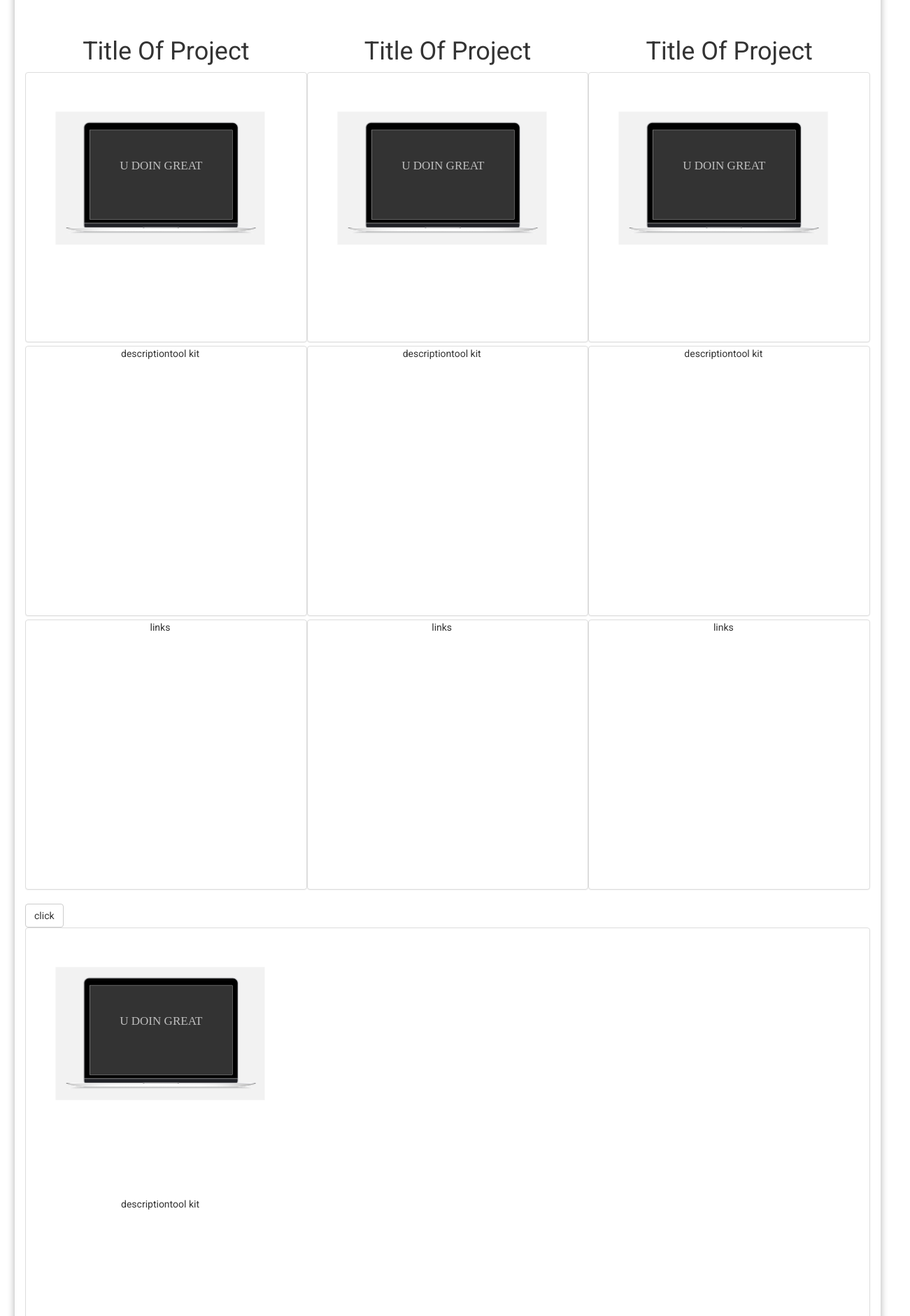
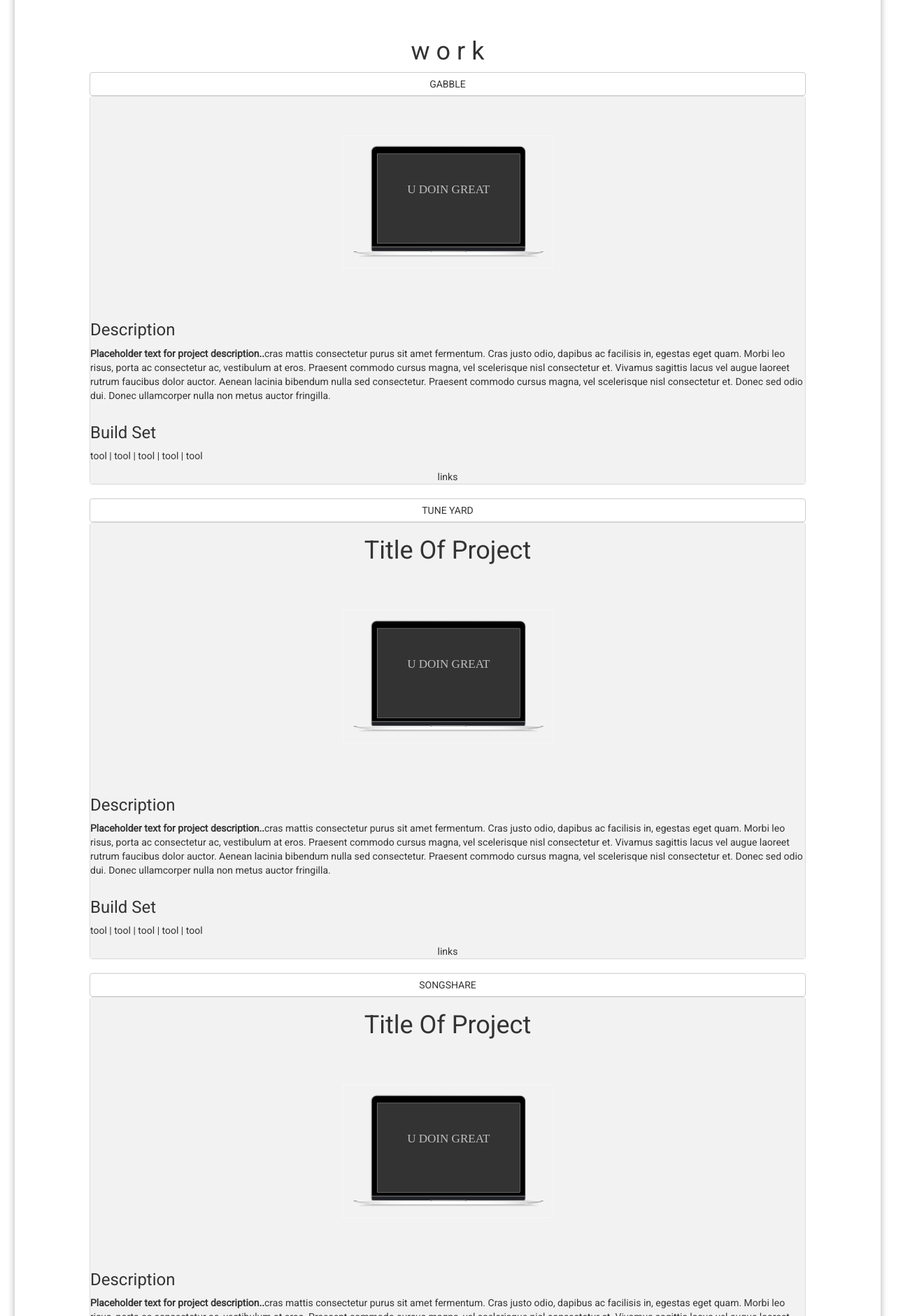
Before and after one commit to zoe-c/zcportfolio, a React (Create React App) app: page / in a window 1280 px wide. Shown: the part 120-2000 px from the top of the page at 70% size, 1301 px wide, since content can reach past the window. Built offline with nearby package versions, Linux system fonts and the light colour scheme; a web font is replaced by a local one.

Commit message:
restructure

```diff
--- a/src/components/MainBody.js
+++ b/src/components/MainBody.js
@@ -5,7 +5,7 @@ import '../styles/MainBody.css';
 // import components
 import Intro from './Intro.js'
 import Projects from './Projects.js'
-import ProjectsB from './ProjectsB.js'
+
 
 
 export default class MainBody extends Component {
@@ -13,9 +13,8 @@ export default class MainBody extends Component {
     return (
         <div className="main-body">
           <Intro />
-          <div className="projects-container">
+          <div className="work">
             <Projects />
-            <ProjectsB />
           </div>
         </div>
     )
--- a/src/components/Project1.js
+++ b/src/components/Project1.js
@@ -1,49 +1,46 @@
-
 import React, { Component } from 'react';
 
 // bootstrap
-import { PanelGroup } from 'react-bootstrap';
+import { Button } from 'react-bootstrap';
 import { Panel } from 'react-bootstrap';
 
 // styles
 import '../styles/Projects.css';
 
+
 export default class Project1 extends Component {
-  constructor (props) {
-    super (props);
-      this.state = {
-        activeKey: '1',
-      }
-      this.handleSelect = this.handleSelect.bind(this);
-
-  }
-
-  handleSelect(activeKey) {
-    this.setState({ activeKey });
+  constructor(...args) {
+    super(...args);
+    this.state = {
+      open: false
+    };
   }
 
   render() {
     return (
-      <PanelGroup id= "proj1" activeKey={this.state.activeKey} onSelect={this.handleSelect} accordion>
-        <h1 className="title">Title Of Project</h1>
-        <Panel header="see" eventKey="1" className="see">
-            <div className="panel-content">
-              <div className="proj-visual"></div>
+      <div className="project-containers">
+        <Button onClick={ ()=> this.setState({ open: !this.state.open })} block className="proj-buttons">
+          GABBLE
+        </Button>
+        <Panel collapsible expanded={this.state.open} id="proj1" className="project-panels">
+          <div className="panel-content">
+            <div className="proj-visual"></div>
+            <div className="proj-blurb">
+              <h3>Description</h3>
+              <p><b>Placeholder text for project description..</b>cras mattis consectetur purus sit amet fermentum. Cras justo odio, dapibus ac facilisis in, egestas eget quam. Morbi leo risus, porta ac consectetur ac, vestibulum at eros.
+
+              Praesent commodo cursus magna, vel scelerisque nisl consectetur et. Vivamus sagittis lacus vel augue laoreet rutrum faucibus dolor auctor.
+
+              Aenean lacinia bibendum nulla sed consectetur. Praesent commodo cursus magna, vel scelerisque nisl consectetur et. Donec sed odio dui. Donec ullamcorper nulla non metus auctor fringilla.</p>
             </div>
-        </Panel>
-        <Panel header="read" eventKey="2" className="read">
-            <div className="panel-content">
-              <div className="proj-blurb">description</div>
-              <div className="build-set">tool kit</div>
+            <div className="build-set">
+              <h3>Build Set</h3>
+              <p>tool | tool | tool | tool | tool</p>
             </div>
-        </Panel>
-        <Panel header="link" eventKey="3" className="link">
-          <div className="panel-content">
             <div>links</div>
           </div>
         </Panel>
-      </PanelGroup>
-
+      </div>
     );
   }
 }
--- a/src/components/Project2.js
+++ b/src/components/Project2.js
@@ -1,49 +1,47 @@
-
 import React, { Component } from 'react';
 
 // bootstrap
-import { PanelGroup } from 'react-bootstrap';
+import { Button } from 'react-bootstrap';
 import { Panel } from 'react-bootstrap';
 
 // styles
 import '../styles/Projects.css';
 
+
 export default class Project2 extends Component {
-  constructor (props) {
-    super (props);
-      this.state = {
-        activeKey: '1',
-      }
-      this.handleSelect = this.handleSelect.bind(this);
-
-  }
-
-  handleSelect(activeKey) {
-    this.setState({ activeKey });
+  constructor(...args) {
+    super(...args);
+    this.state = {
+      open: false
+    };
   }
 
   render() {
     return (
-      <PanelGroup id= "proj2" activeKey={this.state.activeKey} onSelect={this.handleSelect} accordion>
-        <h1 className="title">Title Of Project</h1>
-        <Panel header="see" eventKey="1" className="see">
+      <div className="project-containers">
+        <Button onClick={ ()=> this.setState({ open: !this.state.open })} block className="proj-buttons">
+          TUNE YARD
+        </Button>
+        <Panel collapsible expanded={this.state.open} id="proj2" className="project-panels">
           <div className="panel-content">
+            <h1 className="title">Title Of Project</h1>
             <div className="proj-visual"></div>
-          </div>
-        </Panel>
-        <Panel header="read" eventKey="2" className="read">
-          <div className="panel-content">
-            <div className="proj-blurb">description</div>
-            <div className="build-set">tool kit</div>
-          </div>
-        </Panel>
-        <Panel header="link" eventKey="3" className="link">
-          <div className="panel-content">
+            <div className="proj-blurb">
+              <h3>Description</h3>
+              <p><b>Placeholder text for project description..</b>cras mattis consectetur purus sit amet fermentum. Cras justo odio, dapibus ac facilisis in, egestas eget quam. Morbi leo risus, porta ac consectetur ac, vestibulum at eros.
+
+              Praesent commodo cursus magna, vel scelerisque nisl consectetur et. Vivamus sagittis lacus vel augue laoreet rutrum faucibus dolor auctor.
+
+              Aenean lacinia bibendum nulla sed consectetur. Praesent commodo cursus magna, vel scelerisque nisl consectetur et. Donec sed odio dui. Donec ullamcorper nulla non metus auctor fringilla.</p>
+            </div>
+            <div className="build-set">
+              <h3>Build Set</h3>
+              <p>tool | tool | tool | tool | tool</p>
+            </div>
             <div>links</div>
           </div>
         </Panel>
-      </PanelGroup>
-
+      </div>
     );
   }
 }
--- a/src/components/Project3.js
+++ b/src/components/Project3.js
@@ -1,48 +1,47 @@
-
 import React, { Component } from 'react';
 
 // bootstrap
-import { PanelGroup } from 'react-bootstrap';
+import { Button } from 'react-bootstrap';
 import { Panel } from 'react-bootstrap';
 
 // styles
 import '../styles/Projects.css';
 
+
 export default class Project3 extends Component {
-  constructor (props) {
-    super (props);
-      this.state = {
-        activeKey: '1',
-      }
-      this.handleSelect = this.handleSelect.bind(this);
-
-  }
-
-  handleSelect(activeKey) {
-    this.setState({ activeKey });
+  constructor(...args) {
+    super(...args);
+    this.state = {
+      open: false
+    };
   }
 
   render() {
     return (
-      <PanelGroup id= "proj3" activeKey={this.state.activeKey} onSelect={this.handleSelect} accordion>
-        <h1 className="title">Title Of Project</h1>
-        <Panel header="see" eventKey="1" className="see">
+      <div className="project-containers">
+        <Button onClick={ ()=> this.setState({ open: !this.state.open })} block className="proj-buttons">
+          SONGSHARE
+        </Button>
+        <Panel collapsible expanded={this.state.open} id="proj3" className="project-panels">
           <div className="panel-content">
+            <h1 className="title">Title Of Project</h1>
             <div className="proj-visual"></div>
-          </div>
-        </Panel>
-        <Panel header="read" eventKey="2" className="read">
-          <div className="panel-content">
-              <div className="proj-blurb">description</div>
-              <div className="build-set">tool kit</div>
-          </div>
-        </Panel>
-        <Panel header="link" eventKey="3" className="link">
-          <div className="panel-content">
+            <div className="proj-blurb">
+              <h3>Description</h3>
+              <p><b>Placeholder text for project description..</b>cras mattis consectetur purus sit amet fermentum. Cras justo odio, dapibus ac facilisis in, egestas eget quam. Morbi leo risus, porta ac consectetur ac, vestibulum at eros.
+
+              Praesent commodo cursus magna, vel scelerisque nisl consectetur et. Vivamus sagittis lacus vel augue laoreet rutrum faucibus dolor auctor.
+
+              Aenean lacinia bibendum nulla sed consectetur. Praesent commodo cursus magna, vel scelerisque nisl consectetur et. Donec sed odio dui. Donec ullamcorper nulla non metus auctor fringilla.</p>
+            </div>
+            <div className="build-set">
+              <h3>Build Set</h3>
+              <p>tool | tool | tool | tool | tool</p>
+            </div>
             <div>links</div>
           </div>
         </Panel>
-      </PanelGroup>
+      </div>
     );
   }
 }
--- a/src/components/Project4.js
+++ /dev/null
@@ -1,40 +0,0 @@
-import React, { Component } from 'react';
-
-// bootstrap
-import { Panel } from 'react-bootstrap';
-import { Button } from 'react-bootstrap';
-
-// styles
-import '../styles/Projects.css';
-
-
-export default class Project4 extends Component {
-  constructor(...args) {
-    super(...args);
-    this.state = {
-      open: true
-    };
-  }
-
-  render() {
-    return (
-      <div>
-        <Button onClick={ ()=> this.setState({ open: !this.state.open })} className="app-icon">
-          click
-        </Button>
-        <Panel collapsible expanded={this.state.open} id="proj4">
-        <div className="panel-content">
-          <div className="proj-visual"></div>
-        </div>
-        <div className="panel-content">
-          <div className="proj-blurb">description</div>
-          <div className="build-set">tool kit</div>
-        </div>
-        <div className="panel-content">
-          <div>links</div>
-        </div>
-        </Panel>
-      </div>
-    );
-  }
-}
--- a/src/components/Project5.js
+++ /dev/null
@@ -1,40 +0,0 @@
-import React, { Component } from 'react';
-
-// bootstrap
-import { Panel } from 'react-bootstrap';
-import { Button } from 'react-bootstrap';
-
-// styles
-import '../styles/Projects.css';
-
-
-export default class Project5 extends Component {
-  constructor(...args) {
-    super(...args);
-    this.state = {
-      open: true
-    };
-  }
-
-  render() {
-    return (
-      <div>
-        <Button onClick={ ()=> this.setState({ open: !this.state.open })} className="app-icon">
-          click
-        </Button>
-        <Panel collapsible expanded={this.state.open} id="proj5">
-        <div className="panel-content">
-          <div className="proj-visual"></div>
-        </div>
-        <div className="panel-content">
-          <div className="proj-blurb">description</div>
-          <div className="build-set">tool kit</div>
-        </div>
-        <div className="panel-content">
-          <div>links</div>
-        </div>
-        </Panel>
-      </div>
-    );
-  }
-}
--- a/src/components/Projects.js
+++ b/src/components/Projects.js
@@ -8,52 +8,14 @@ import Project3 from './Project3.js';
 // styles
 import '../styles/Projects.css';
 
-
-// Without accordion if wanted later
-// export default class Projects extends Component {
-//   render() {
-//     return (
-//       <div className="proj-container" id="work">
-//         <div id="proj1" className="projects">
-//           <h1 className="title">Title Of Project</h1>
-//           <div className="vis-and-blurb">
-//             <div className="proj-visual">visual. consider divs to mock devices with proj image within.</div>
-//             <div className="proj-blurb">description</div>
-//           </div>
-//           <div className="build-set">tool kit</div>
-//           <div>links</div>
-//         </div>
-//         <div id="proj2" className="projects">
-//           <h1 className="title">Title Of Project</h1>
-//           <div className="vis-and-blurb">
-//             <div className="proj-visual">visual. consider divs to mock devices with proj image within.</div>
-//             <div className="proj-blurb">description</div>
-//           </div>
-//           <div className="build-set">tool kit</div>
-//           <div>links</div>
-//         </div>
-//         <div id="proj3" className="projects">
-//           <h1 className="title">Title Of Project</h1>
-//           <div className="vis-and-blurb">
-//             <div className="proj-visual">visual. consider divs to mock devices with proj image within.</div>
-//             <div className="proj-blurb">description</div>
-//           </div>
-//           <div className="build-set">tool kit</div>
-//           <div>links</div>
-//         </div>
-//       </div>
-//     )
-//   }
-// }
-
 export default class Projects extends Component {
-
   render() {
     return (
-      <div className="container-fluid work">
-        <Project1 className="project-containers"/>
-        <Project2 className="project-containers"/>
-        <Project3 className="project-containers"/>
+      <div id= "work">
+        <h1>w o r k</h1>
+        <Project1 />
+        <Project2 />
+        <Project3 />
       </div>
     );
   }
--- a/src/components/ProjectsB.js
+++ /dev/null
@@ -1,20 +0,0 @@
-import React, { Component } from 'react';
-
-// components
-import Project4 from './Project4.js';
-import Project5 from './Project5.js';
-
-// styles
-import '../styles/Projects.css';
-
-export default class ProjectsB extends Component {
-
-  render() {
-    return (
-      <div className="container-fluid work2">
-        <Project4 className="projectB-containers"/>
-        <Project5 className="projectB-containers"/>
-      </div>
-    );
-  }
-}
--- a/src/styles/MainBody.css
+++ b/src/styles/MainBody.css
@@ -5,9 +5,9 @@
   right: 0;
   /*padding: 2em;*/
   margin: 0 1.5em;
-  /*display: flex;
+  display: flex;
   flex-direction: column;
-  align-items: center;*/
+  align-items: center;
   -webkit-box-shadow: 0  10px rgba(0,0,0,0.32);
   -moz-box-shadow: 0 0 10px rgba(0,0,0,0.32);
   box-shadow: 0 0 10px rgba(0,0,0,0.32);
--- a/src/styles/Projects.css
+++ b/src/styles/Projects.css
@@ -1,45 +1,16 @@
-/*.projects {
-  width: 80vw;
-  height: 80vh;
-  padding: .5em 2em;
-  display: flex;
-  flex-flow: wrap row;
-  background-color: white;
-  box-shadow:0 1px 5px rgba(0,0,0,0.12);
-  margin: 1em;
-}
 
-.title {
-  width: inherit;
+/*---------------------------------*/
+h1 {
   text-align: center;
 }
 
-.vis-and-blurb {
+#work {
   width: inherit;
-  display: flex;
 }
 
-.proj-visual {
-  width: 25vw;
-  height: 25vw;
-  border: solid black 1px;
-}
-
-.proj-blurb {
-  width: 75vw;
-}*/
-
-.work {
-  display: flex;
-  /*flex-direction: column;*/
-  /*align-items: center;*/
-}
-
-#proj1, #proj2, #proj3 {
-  text-align: center;
+.project-containers {
   width: 80vw;
 }
-
 .proj-visual {
   width: 300px;
   height: 300px;
@@ -47,11 +18,18 @@
   background-position: center;
   background-size: auto;
   background-repeat: no-repeat;
+  /*border: solid black 1px;*/
 }
 
+
 .panel-content {
-  width: 30vw;
-  height: 30vw;
+  width: inherit;
+  background-color: #F2F2F2;
   display: flex;
-  justify-content: center;
+  flex-direction: column;
+  align-items: center;
 }
+
+.build-set {
+  width: 100%;
+}
```
